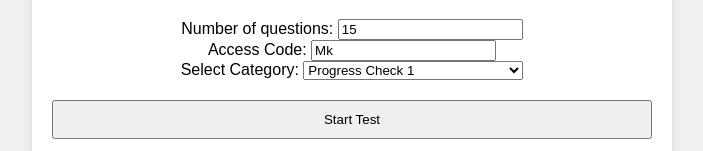
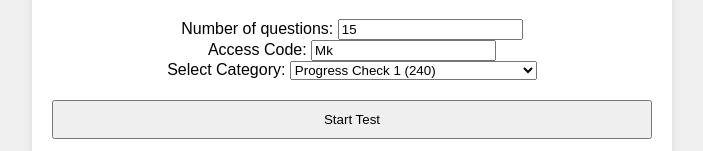
Before and after one commit to mk404mk/mk505mk, a plain HTML site: page index.html in a window 1280 px wide. Shown: the part 360-511 px from the top of the page, without its empty margins (288-991 px from the left). Drawn offline with nearby package versions, Linux system fonts and the light colour scheme.

Commit message:
Final final Number of q's added

```diff
--- a/index.html
+++ b/index.html
@@ -18,30 +18,30 @@
       <br>
       <label for="category">Select Category:</label>
       <select id="category">
-        <option value="PC1">Progress Check 1</option>
-        <option value="PC2">Progress Check 2</option>
-        <option value="ACP">Air Conditioning & Pressurization</option>
-        <option value="AO">Aircraft Overview</option>
-        <option value="APU">APU</option>
-        <option value="AF">Autoflight</option>
-        <option value="COM">Communications</option>
-        <option value="DOORS">Doors</option>
-        <option value="EP">Electrical Power</option>
-        <option value="EQF">Equipment/Furnishings</option>
-        <option value="FP">Fire Protection</option>
-        <option value="FC">Flight Controls</option>
-        <option value="FUEL">Fuel</option>
-        <option value="HP">Hydraulic Power</option>
-        <option value="INSTR">Ice & Rain Protection</option>
-        <option value="IR">Indicating/Recording Systems</option>
-        <option value="IRS">Instruments</option>
-        <option value="LGB">Landing Gear & Brakes</option>
-        <option value="LIGHT">Lights</option>
-        <option value="NAVS">Navigation</option>
-        <option value="OEE">Oxygen & Emergency Equipment</option>
-        <option value="PNM">Pneumatics</option>
-        <option value="PP">PowerPlant</option>
-        <option value="WW">Water & Waste</option>
+        <option value="PC1">Progress Check 1 (240)</option>
+        <option value="PC2">Progress Check 2 (190)</option>
+        <option value="ACP">Air Conditioning & Pressurization (30)</option>
+        <option value="AO">Aircraft Overview (15)</option>
+        <option value="APU">APU (20)</option>
+        <option value="AF">Autoflight (30)</option>
+        <option value="COM">Communications (15)</option>
+        <option value="DOORS">Doors (15)</option>
+        <option value="EP">Electrical Power (30)</option>
+        <option value="EQF">Equipment/Furnishings (10)</option>
+        <option value="FP">Fire Protection (25)</option>
+        <option value="FC">Flight Controls (30)</option>
+        <option value="FUEL">Fuel (25)</option>
+        <option value="HP">Hydraulic Power (25)</option>
+        <option value="INSTR">Ice & Rain Protection (25)</option>
+        <option value="IR">Indicating/Recording Systems (30)</option>
+        <option value="IRS">Instruments (30)</option>
+        <option value="LGB">Landing Gear & Brakes (25)</option>
+        <option value="LIGHT">Lights (10)</option>
+        <option value="NAVS">Navigation (30)</option>
+        <option value="OEE">Oxygen & Emergency Equipment (15)</option>
+        <option value="PNM">Pneumatics (15)</option>
+        <option value="PP">PowerPlant (30)</option>
+        <option value="WW">Water & Waste (10)</option>
       </select>
       <br>
       <button id="start-button">Start Test</button>
```
